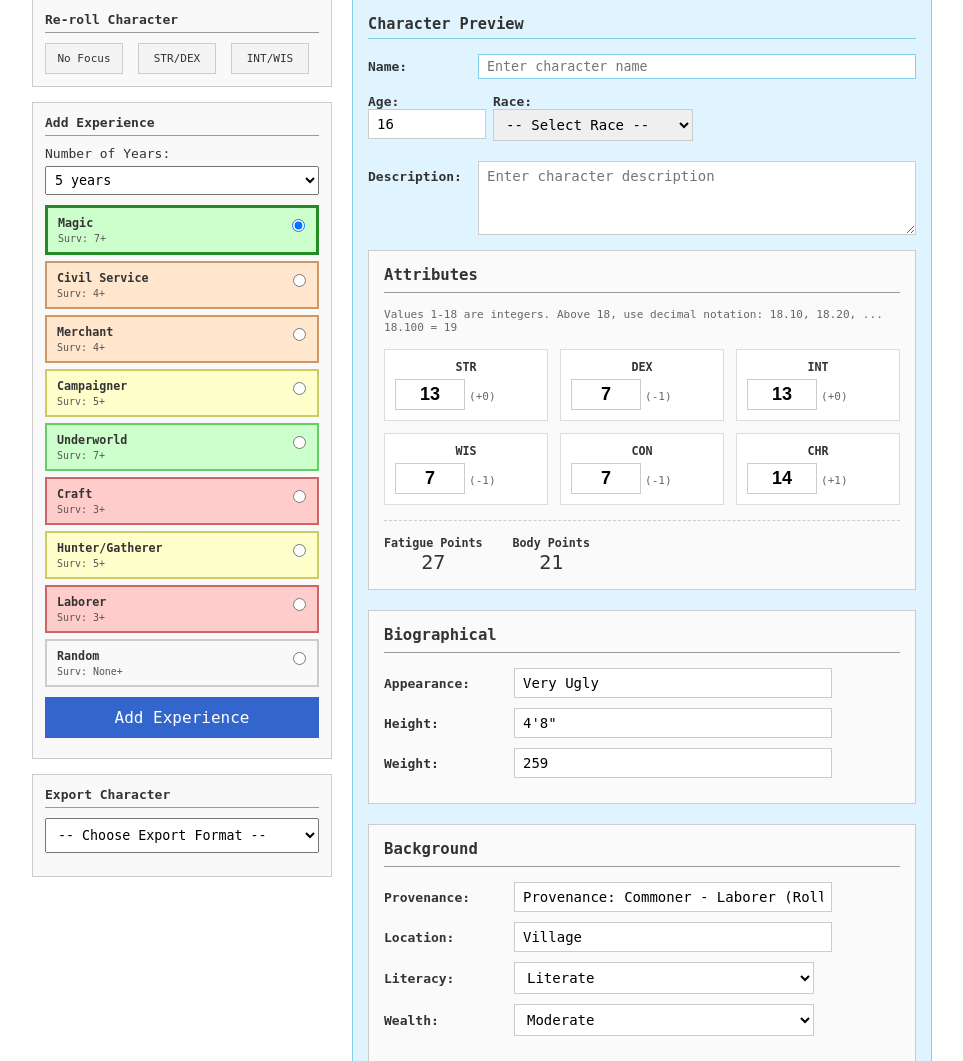
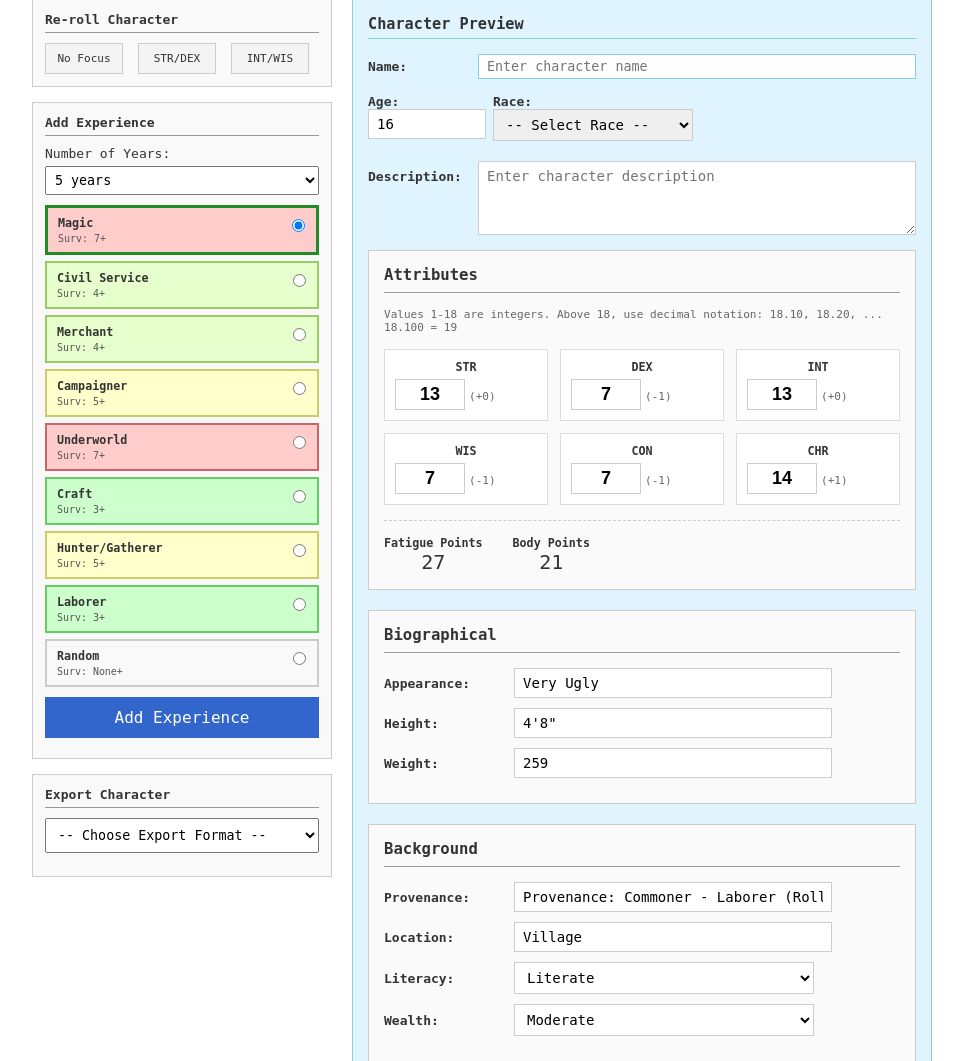
Before and after one commit to smarks/pillars-character-gen, a Django app: page /generator/ in a window 1280 px wide. Shown: the part 153-1214 px from the top of the page, without its empty margins (158-1121 px from the left). Run offline with Django 5.2, Linux system fonts and the light colour scheme; parts of the project's set-up code (start-up, migrations or seed data) failed here and were passed over.

Commit message:
Fix track survivability colors (swap red/green)
The survivability number is the target you need to roll to survive,
so higher = harder. Fixed the color mapping:
- 3+ (easiest to survive) → green
- 5 (medium) → yellow
- 7+ (hardest to survive) → red

🤖 Generated with [Claude Code](https://claude.com/claude-code)

Co-Authored-By: Claude Opus 4.5 <noreply@anthropic.com>

```diff
--- a/webapp/webapp/generator/templates/generator/index.html
+++ b/webapp/webapp/generator/templates/generator/index.html
@@ -75,12 +75,12 @@
 .track-panel:last-child {
     margin-bottom: 0;
 }
-/* Survivability-based colors: lower = more dangerous (red), higher = safer (green) */
-.track-panel.surv-3 { background: #ffcccc; border-color: #cc6666; } /* Most dangerous */
-.track-panel.surv-4 { background: #ffe6cc; border-color: #cc9966; }
-.track-panel.surv-5 { background: #ffffcc; border-color: #cccc66; }
-.track-panel.surv-6 { background: #e6ffcc; border-color: #99cc66; }
-.track-panel.surv-7 { background: #ccffcc; border-color: #66cc66; } /* Safest */
+/* Survivability target colors: lower target = easier to survive (green), higher = harder (red) */
+.track-panel.surv-3 { background: #ccffcc; border-color: #66cc66; } /* Easiest - need 3+ */
+.track-panel.surv-4 { background: #e6ffcc; border-color: #99cc66; }
+.track-panel.surv-5 { background: #ffffcc; border-color: #cccc66; } /* Medium */
+.track-panel.surv-6 { background: #ffe6cc; border-color: #cc9966; }
+.track-panel.surv-7 { background: #ffcccc; border-color: #cc6666; } /* Hardest - need 7+ */
 .track-panel.selected {
     border-color: #228b22;
     border-width: 3px;
```
Also changed, not shown: webapp/webapp/generator/templates/generator/select_track.html (+6 -6 lines).
